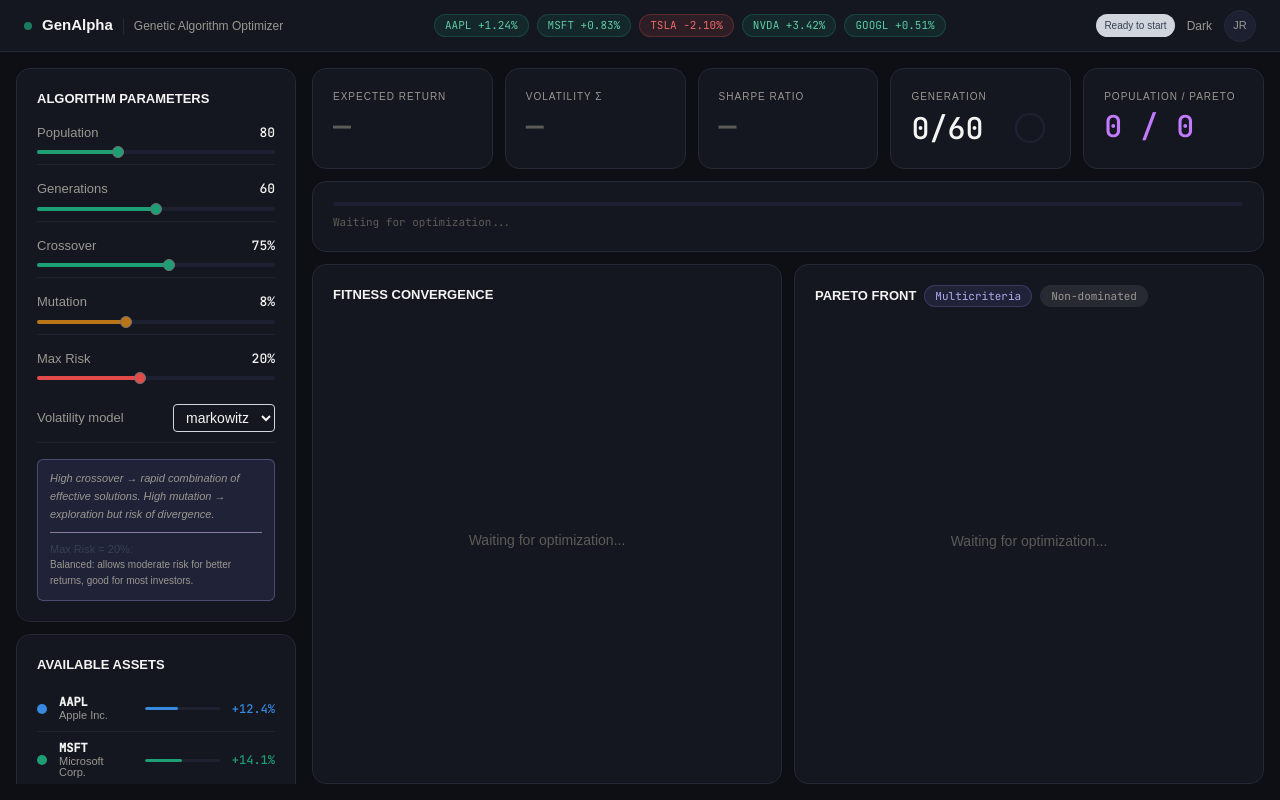
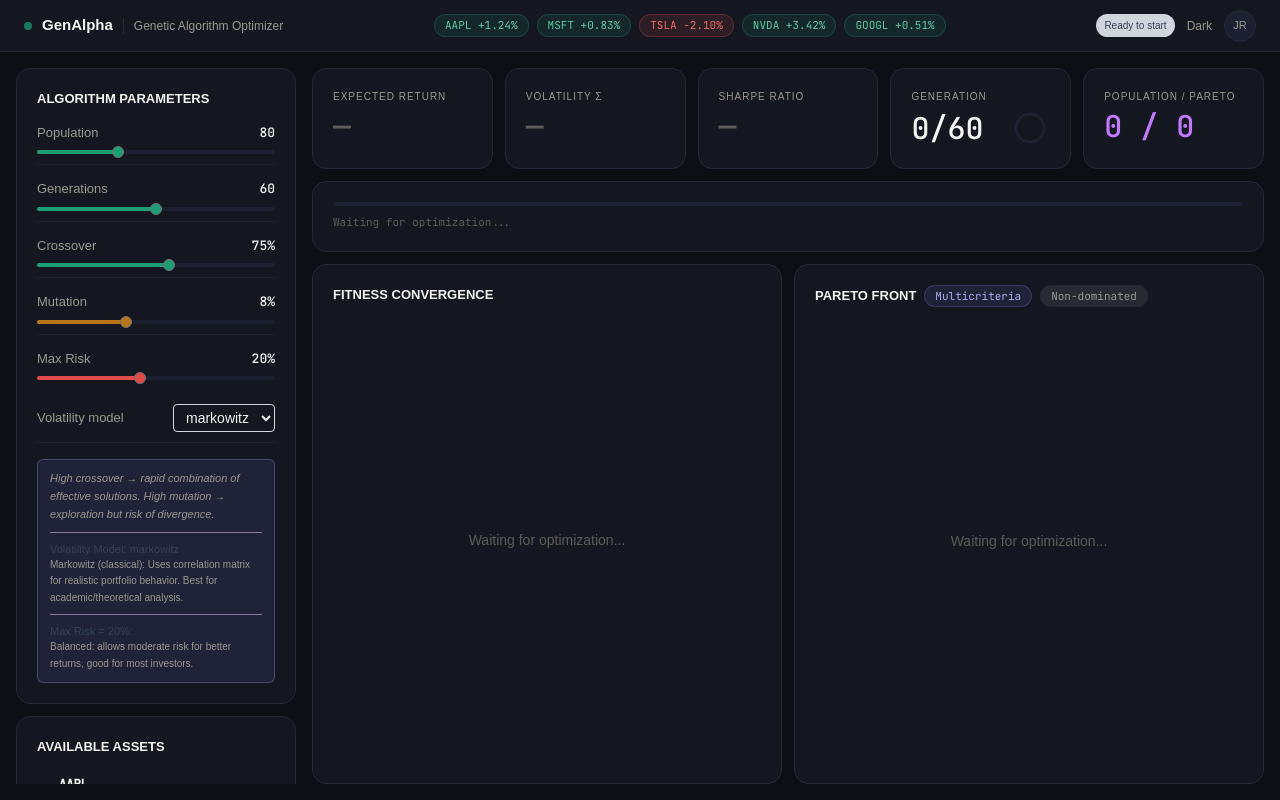
Before and after one commit to sanzouh/GenAlpha, a React (Vite) app: page / in a window 1280 px wide. Built offline with nearby package versions, Linux system fonts and the light colour scheme.

Commit message:
feat(ui): improving support for volatilityMode

```diff
--- a/src/components/ParamPanel.tsx
+++ b/src/components/ParamPanel.tsx
@@ -138,6 +138,16 @@ export default function ParamPanel({ values, onChange }: ParamPanelProps) {
 				</p>
 				<div className="mt-2 pt-2 border-t border-purple-200/50">
 					<p className="text-[11px] text-gray-700 font-medium">
+						Volatility Model: {values.volatilityMode}
+					</p>
+					<p className="text-[10px] text-gray-600 leading-relaxed">
+						{values.volatilityMode === "markowitz"
+							? "Markowitz (classical): Uses correlation matrix for realistic portfolio behavior. Best for academic/theoretical analysis."
+							: "Linear (simplified): Direct asset variance sum. Produces more dispersed, varied portfolios—ideal for exploration."}
+					</p>
+				</div>
+				<div className="mt-2 pt-2 border-t border-purple-200/50">
+					<p className="text-[11px] text-gray-700 font-medium">
 						Max Risk = {values.maxRisk}%:
 					</p>
 					<p className="text-[10px] text-gray-600 leading-relaxed">
```
